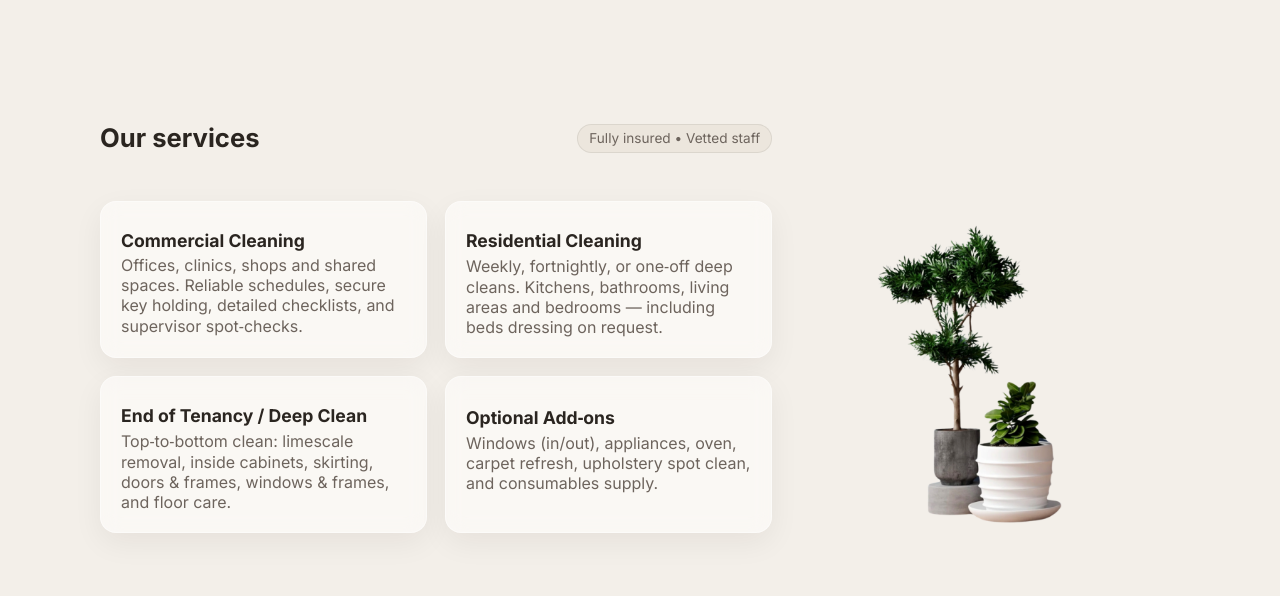
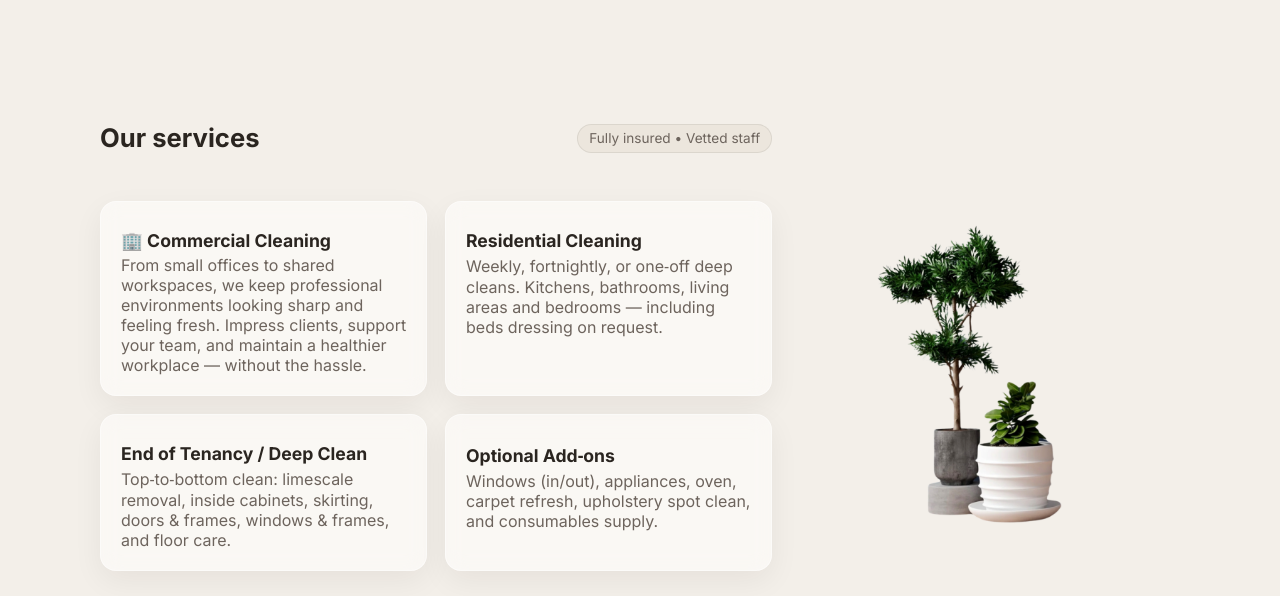
Before and after one commit to STRAZ77/true-cleaning-solutions-website, a plain HTML site: page index.html in a window 1280 px wide. Shown: the part 671-1267 px from the top of the page. Drawn offline with Linux system fonts and the light colour scheme.

Commit message:
Update index.html

```diff
--- a/index.html
+++ b/index.html
@@ -687,8 +687,8 @@
       </div>
       <div class="grid cards">
         <article class="card">
-          <h4>Commercial Cleaning</h4>
-          <p>Offices, clinics, shops and shared spaces. Reliable schedules, secure key holding, detailed checklists, and supervisor spot‑checks.</p>
+          <h4>🏢 Commercial Cleaning</h4>
+          <p>From small offices to shared workspaces, we keep professional environments looking sharp and feeling fresh. Impress clients, support your team, and maintain a healthier workplace — without the hassle.</p>
         </article>
         <article class="card">
           <h4>Residential Cleaning</h4>
```
